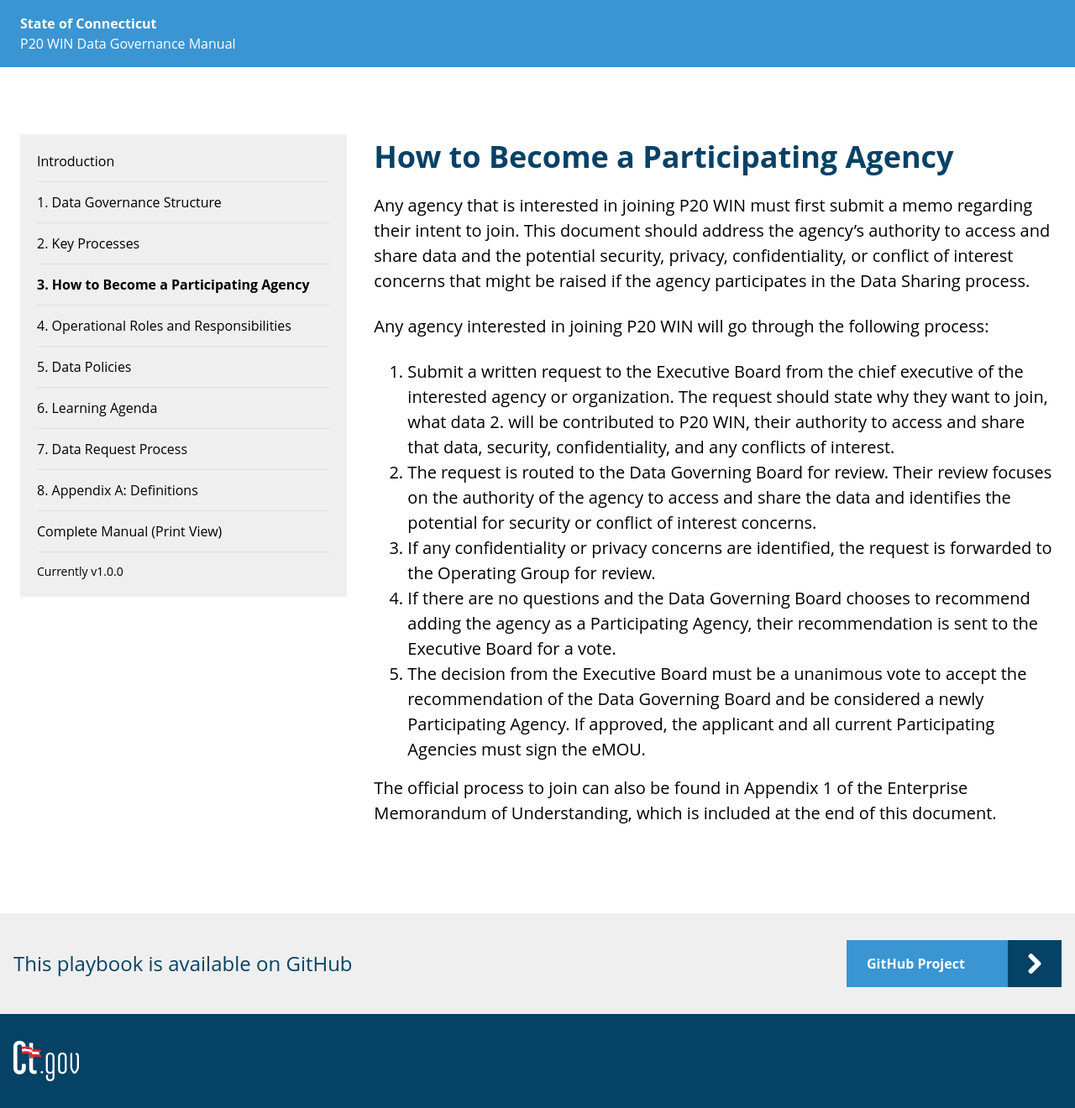
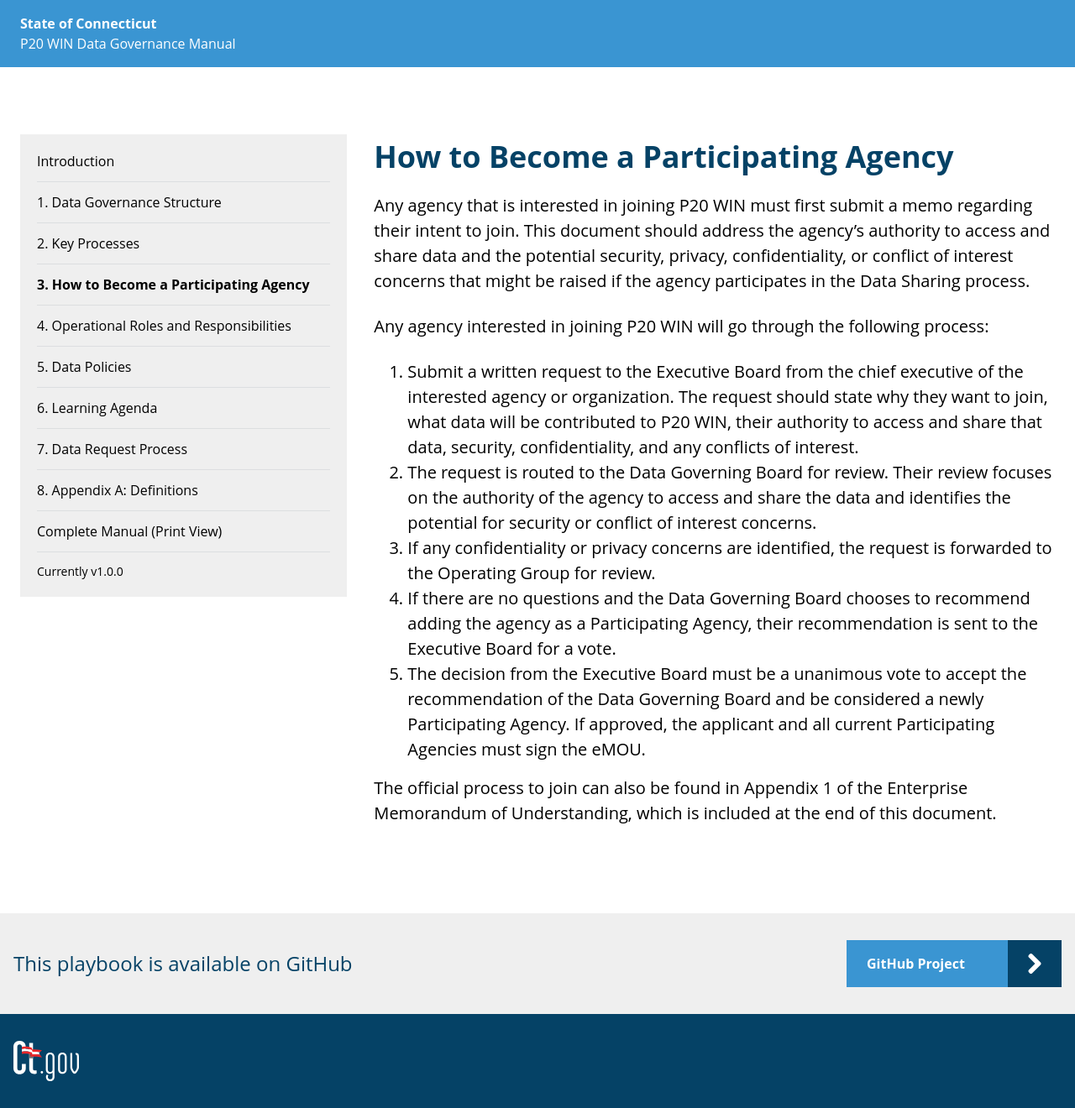
Before and after one commit to P20-WIN/Data-Governance-Manual, a Jekyll site: the page built from 3_how-to-become-a-participating-agency.md, in a window 1280 px wide. Shown: the whole page at 84% size. Built offline with Jekyll 4.4.1, drawn with Linux system fonts in a browser that asks for light colours; part of the change alters nothing that is shown.

Commit message:
Update 3_how-to-become-a-participating-agency.md

```diff
--- a/3_how-to-become-a-participating-agency.md
+++ b/3_how-to-become-a-participating-agency.md
@@ -10,11 +10,11 @@ Any agency that is interested in joining P20 WIN must first submit a memo regard
 
 Any agency interested in joining P20 WIN will go through the following process:
 
-1. Submit a written request to the Executive Board from the chief executive of the interested agency or organization. The request should state why they want to join, what data 2. will be contributed to P20 WIN, their authority to access and share that data, security, confidentiality, and any conflicts of interest.
-3. The request is routed to the Data Governing Board for review. Their review focuses on the authority of the agency to access and share the data and identifies the potential for security or conflict of interest concerns.
-4. If any confidentiality or privacy concerns are identified, the request is forwarded to the Operating Group for review.
-5. If there are no questions and the Data Governing Board chooses to recommend adding the agency as a Participating Agency, their recommendation is sent to the Executive Board for a vote.
-6. The decision from the Executive Board must be a unanimous vote to accept the recommendation of the Data Governing Board and be considered a newly Participating Agency.
+1. Submit a written request to the Executive Board from the chief executive of the interested agency or organization. The request should state why they want to join, what data will be contributed to P20 WIN, their authority to access and share that data, security, confidentiality, and any conflicts of interest.
+2. The request is routed to the Data Governing Board for review. Their review focuses on the authority of the agency to access and share the data and identifies the potential for security or conflict of interest concerns.
+3. If any confidentiality or privacy concerns are identified, the request is forwarded to the Operating Group for review.
+4. If there are no questions and the Data Governing Board chooses to recommend adding the agency as a Participating Agency, their recommendation is sent to the Executive Board for a vote.
+5. The decision from the Executive Board must be a unanimous vote to accept the recommendation of the Data Governing Board and be considered a newly Participating Agency.
 If approved, the applicant and all current Participating Agencies must sign the eMOU.
 
 The official process to join can also be found in Appendix 1 of the Enterprise Memorandum of Understanding, which is included at the end of this document.
```
